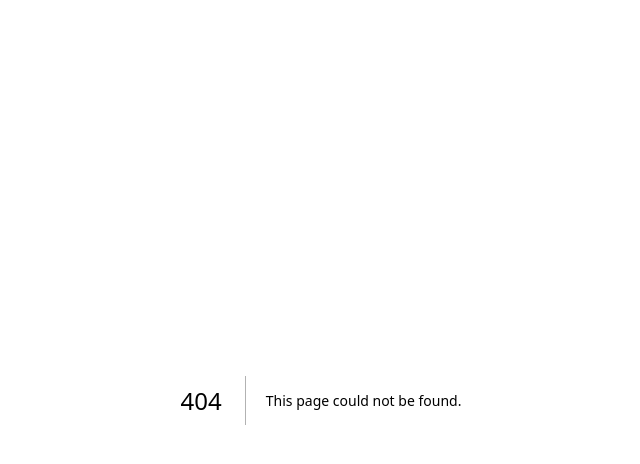
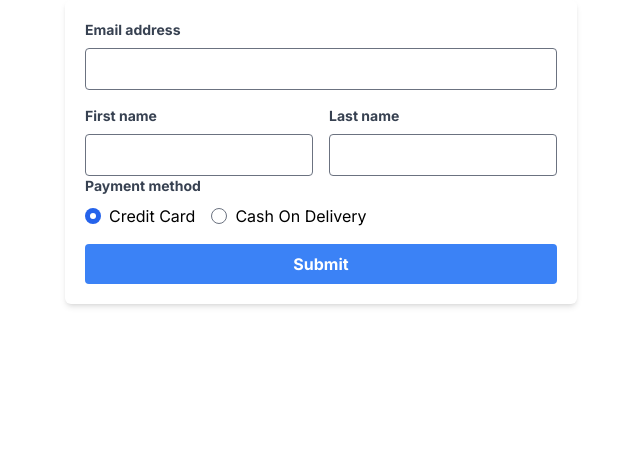
Before and after one commit to TanmayTheDecoder/Quickcart, a Next.js app: page /checkout in a window 1280 px wide. Before the commit this address had no page. Shown: the top 464 px of the page, without its empty margins (319-959 px from the left). Built offline with nearby package versions, Linux system fonts and the light colour scheme.

Commit message:
Created Checkout Page

```diff
--- /dev/null
+++ b/src/app/checkout/page.tsx
@@ -0,0 +1,8 @@
+import React from 'react';
+import Checkout from '@/components/checkout/Checkout';
+
+const page = () => {
+	return <Checkout />;
+};
+
+export default page;
--- a/src/components/cart/Cart.tsx
+++ b/src/components/cart/Cart.tsx
@@ -4,6 +4,7 @@ import { ContainedButton } from '../common/Button';
 import { useRouter } from 'next/navigation';
 import Dropdown from '../common/Dropdown';
 import { SelectChangeEvent } from '@mui/material';
+import Link from 'next/link';
 
 const products = [
 	{
@@ -102,7 +103,7 @@ const Cart = () => {
 												value={selectedValue}
 												onChange={handleChange}
 												options={dropDownData}
-												variant='standard'
+												variant='outlined'
 											/>
 										</div>
 										<div className='flex'>
@@ -127,9 +128,11 @@ const Cart = () => {
 					Shipping and taxes calculated at checkout.
 				</p>
 				<div className='mt-6'>
-					<ContainedButton className='flex w-full justify-center rounded-md !bg-[#01997c] px-3 py-1.5 text-sm font-semibold leading-6 text-white shadow-sm hover:!bg-[#44a393] focus-visible:outline focus-visible:outline-2 focus-visible:outline-offset-2 focus-visible:[#01997c]'>
-						Checkout
-					</ContainedButton>
+					<Link href='/checkout'>
+						<ContainedButton className='flex w-full justify-center rounded-md !bg-[#01997c] px-3 py-1.5 text-sm font-semibold leading-6 text-white shadow-sm hover:!bg-[#44a393] focus-visible:outline focus-visible:outline-2 focus-visible:outline-offset-2 focus-visible:[#01997c]'>
+							Checkout
+						</ContainedButton>
+					</Link>
 				</div>
 				<div className='mt-6 flex justify-center text-center text-sm text-gray-500'>
 					<p>
--- /dev/null
+++ b/src/components/checkout/Checkout.tsx
@@ -0,0 +1,147 @@
+'use client';
+import React, { useState } from 'react';
+
+const Checkout: React.FC = () => {
+	const [formData, setFormData] = useState({
+		email: '',
+		firstName: '',
+		lastName: '',
+		company: '',
+		address: '',
+		apartment: '',
+		city: '',
+		country: 'United States',
+		state: '',
+		postalCode: '',
+		phone: '',
+		paymentMethod: 'credit',
+		cardNumber: '',
+		nameOnCard: '',
+		expiryDate: '',
+		cvc: '',
+	});
+
+	const handleChange = (
+		e: React.ChangeEvent<HTMLInputElement | HTMLSelectElement>,
+	) => {
+		const { name, value } = e.target;
+		setFormData((prev) => ({ ...prev, [name]: value }));
+	};
+
+	const handleSubmit = (e: React.FormEvent) => {
+		e.preventDefault();
+		console.log('Form data submitted:', formData);
+	};
+
+	return (
+		<div className='container mx-auto px-4'>
+			<form
+				className='max-w-lg mx-auto bg-white p-5 shadow-md rounded-md'
+				onSubmit={handleSubmit}
+			>
+				<div className='mb-4'>
+					<label
+						htmlFor='email'
+						className='block text-gray-700 text-sm font-bold mb-2'
+					>
+						Email address
+					</label>
+					<input
+						type='email'
+						id='email'
+						name='email'
+						value={formData.email}
+						onChange={handleChange}
+						className='w-full p-2 border rounded'
+					/>
+				</div>
+
+				{/* Similar blocks for other fields */}
+
+				<div className='grid grid-cols-2 gap-4'>
+					<div>
+						<label
+							htmlFor='firstName'
+							className='block text-gray-700 text-sm font-bold mb-2'
+						>
+							First name
+						</label>
+						<input
+							type='text'
+							id='firstName'
+							name='firstName'
+							value={formData.firstName}
+							onChange={handleChange}
+							className='w-full p-2 border rounded'
+						/>
+					</div>
+					<div>
+						<label
+							htmlFor='lastName'
+							className='block text-gray-700 text-sm font-bold mb-2'
+						>
+							Last name
+						</label>
+						<input
+							type='text'
+							id='lastName'
+							name='lastName'
+							value={formData.lastName}
+							onChange={handleChange}
+							className='w-full p-2 border rounded'
+						/>
+					</div>
+				</div>
+
+				{/* Continue with similar structured input fields for the rest of the form */}
+
+				<div className='mb-4'>
+					<label
+						htmlFor='paymentMethod'
+						className='block text-gray-700 text-sm font-bold mb-2'
+					>
+						Payment method
+					</label>
+					<div className='flex items-center'>
+						<input
+							type='radio'
+							id='standard'
+							name='paymentMethod'
+							value='credit'
+							checked={formData.paymentMethod === 'credit'}
+							onChange={handleChange}
+							className='mr-2'
+						/>
+						<label
+							htmlFor='standard'
+							className='mr-4'
+						>
+							Credit Card
+						</label>
+						<input
+							type='radio'
+							id='express'
+							name='paymentMethod'
+							value='cash'
+							checked={formData.paymentMethod === 'cash'}
+							onChange={handleChange}
+							className='mr-2'
+						/>
+						<label htmlFor='express'>Cash On Delivery</label>
+					</div>
+				</div>
+
+				{/* Similar for payment method and credit card details */}
+
+				<button
+					type='submit'
+					className='w-full bg-blue-500 hover:bg-blue-700 text-white font-bold py-2 px-4 rounded'
+				>
+					Submit
+				</button>
+			</form>
+		</div>
+	);
+};
+
+export default Checkout;
--- a/src/components/common/Dropdown.tsx
+++ b/src/components/common/Dropdown.tsx
@@ -17,6 +17,25 @@ const Dropdown: React.FC<DropDownProps> = ({
 				value={value}
 				label={label}
 				onChange={onChange}
+				sx={{
+					fontSize: '0.75rem',
+					m: 0,
+					p: 0,
+					height: 32,
+					'.MuiSelect-select': {
+						minHeight: '32px',
+						p: 0,
+					},
+					'.MuiOutlinedInput-input': {
+						p: '8px 14px',
+					},
+					'.MuiSelect-icon': {
+						top: 'calc(50% - 12px)',
+					},
+					'&.Mui-focused .MuiOutlinedInput-notchedOutline': {
+						borderColor: '#01997c',
+					},
+				}}
 			>
 				{options?.map((option, index) => (
 					<MenuItem
```
